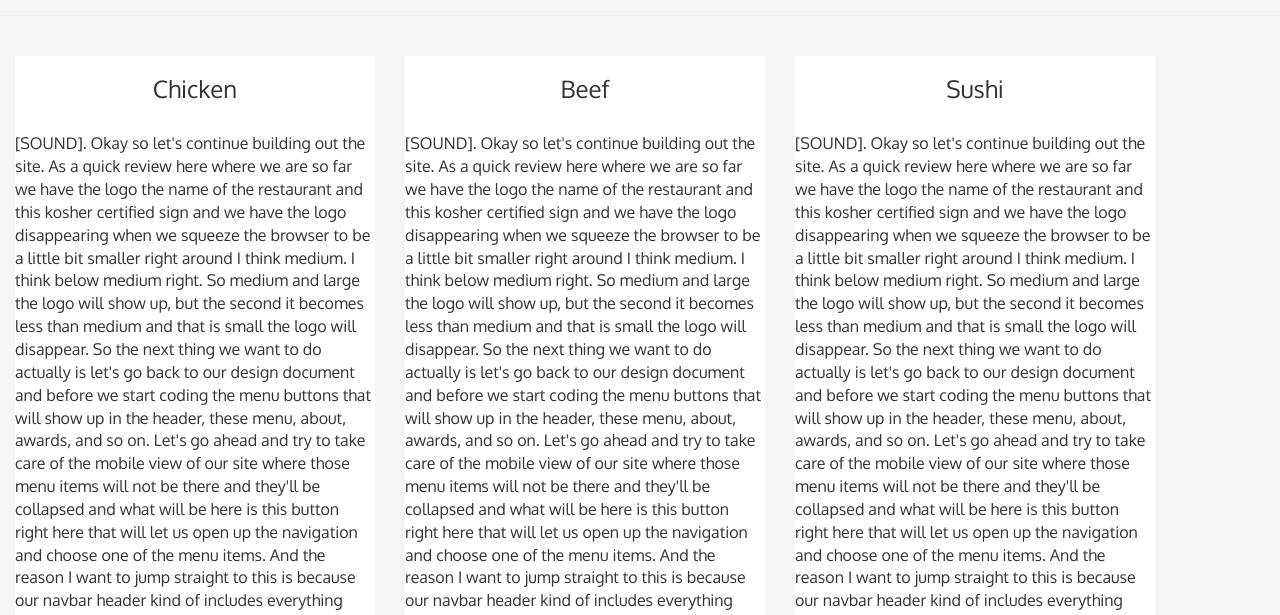
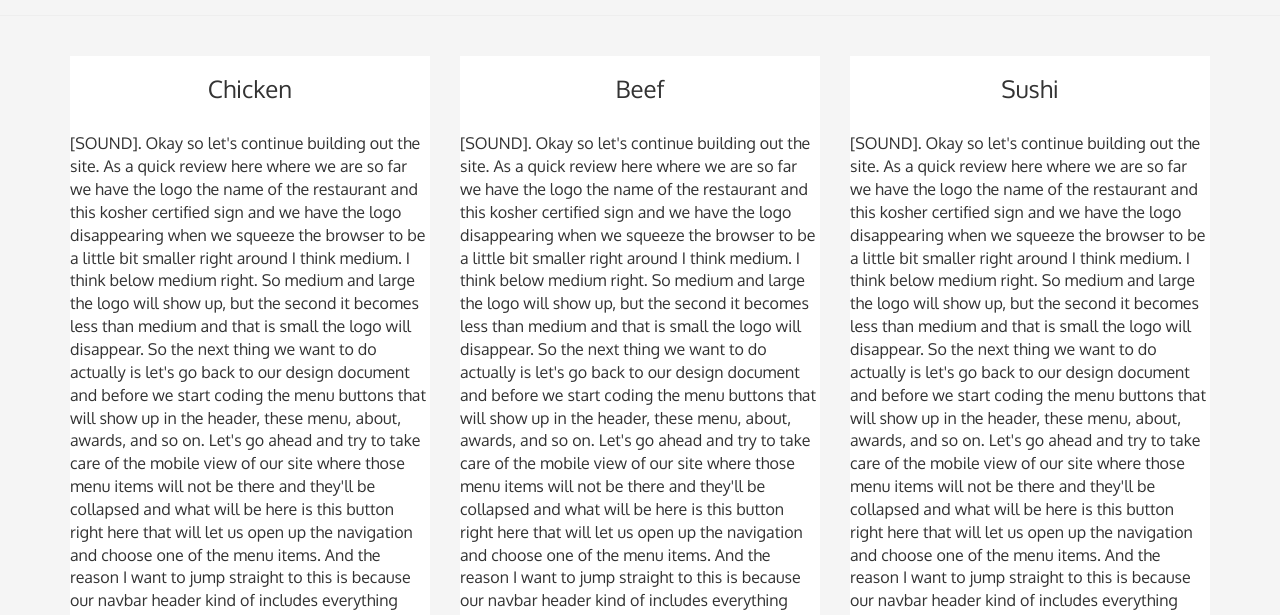
Before and after one commit to sgHan119/Coursera_Assignment_03, a plain HTML site: page index.html in a window 1280 px wide. Shown: the part 177-792 px from the top of the page. Drawn offline with Linux system fonts and the light colour scheme.

Commit message:
Assignment-04

```diff
--- a/css/styles.css
+++ b/css/styles.css
@@ -32,10 +32,6 @@ body {
 	color: #3e4958
 }
 
-#main-content{
-	margin: 0px;
-}
-
 #content1, #content2, #content3 {
 	background-color: #fff;
 	color: #3e4958
```
